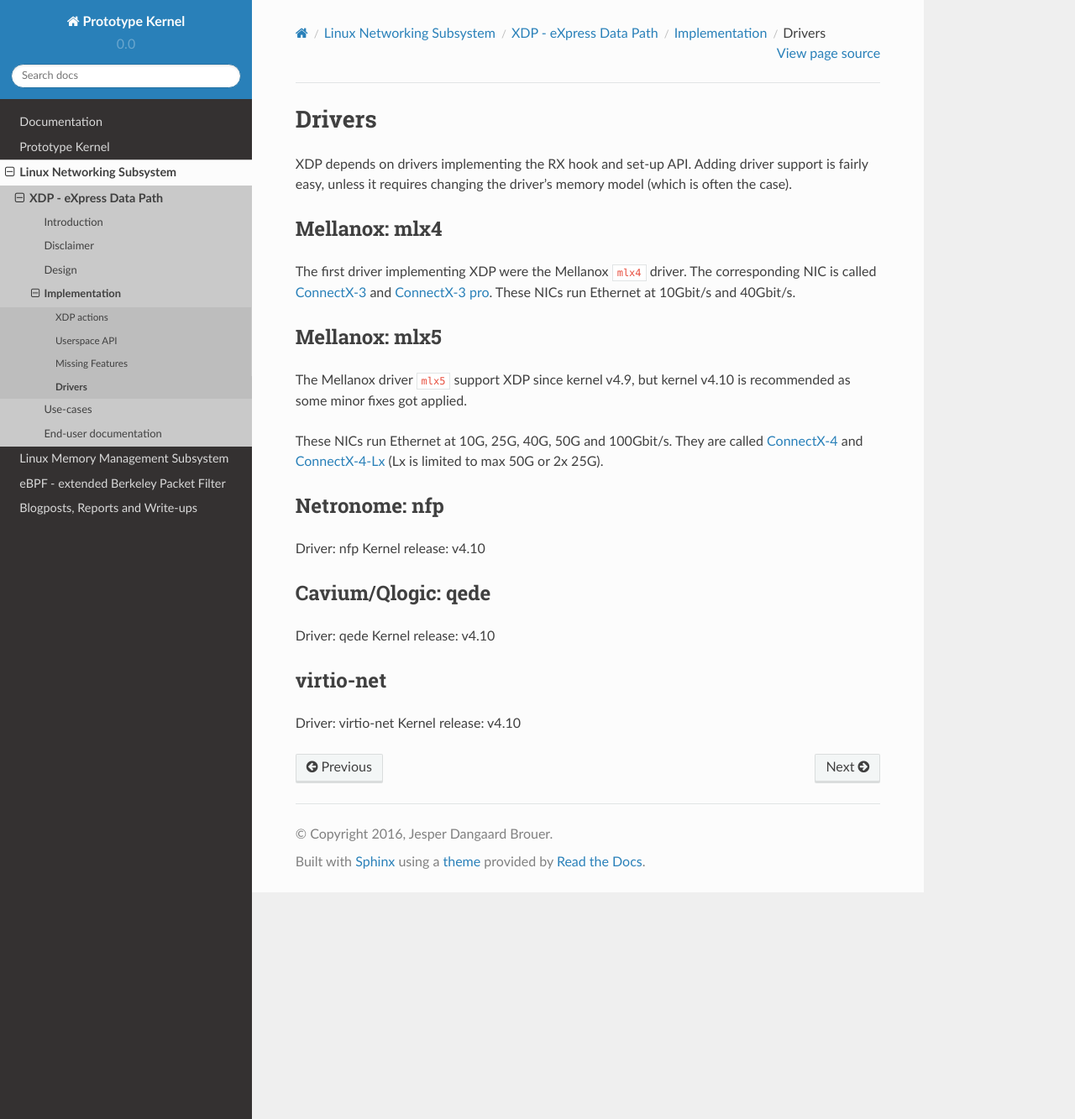
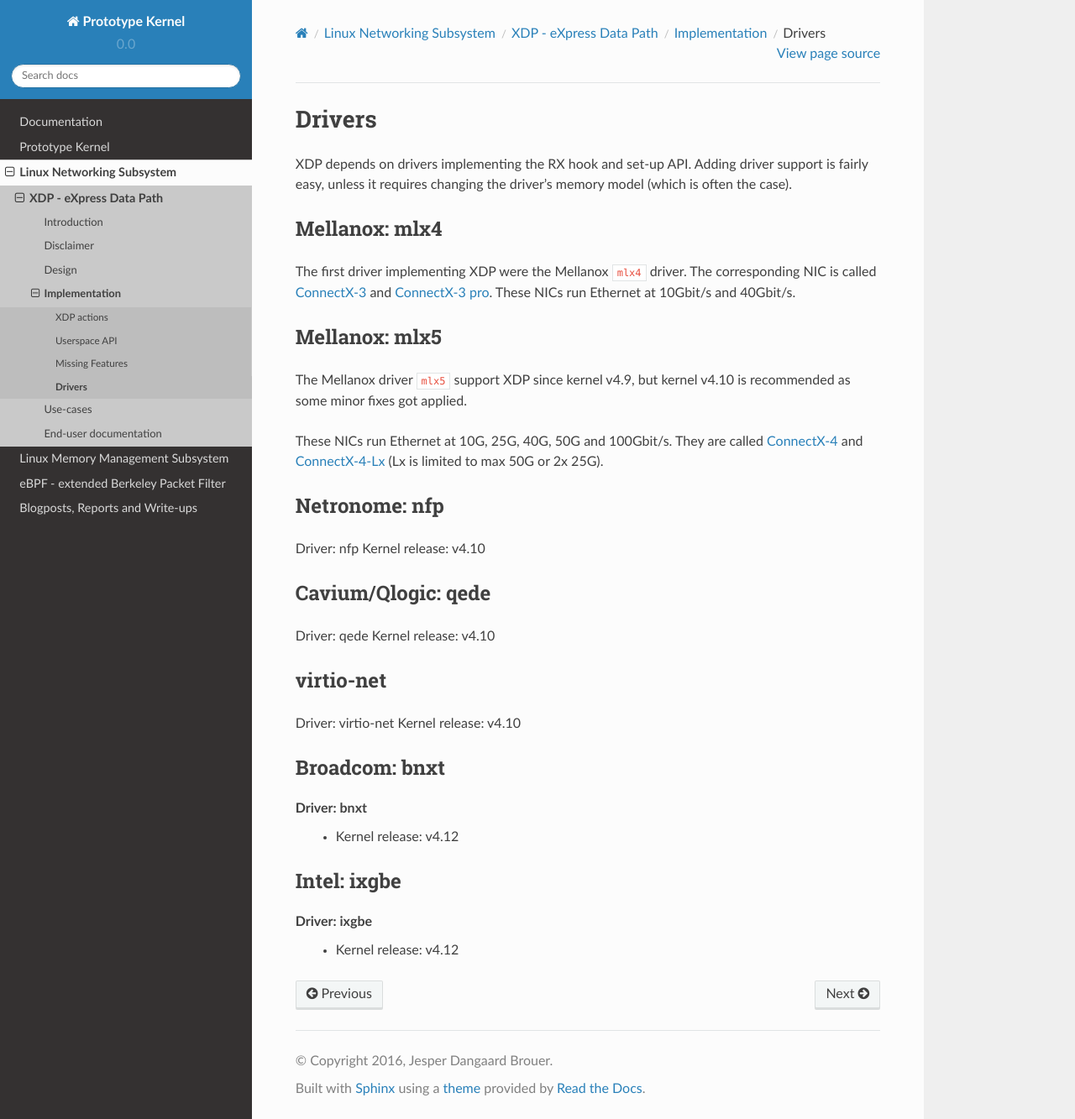
Before and after one commit to netoptimizer/prototype-kernel, a Sphinx documentation site: the page built from kernel/Documentation/networking/XDP/implementation/drivers.rst, in a window 1280 px wide and 1333 px high. Shown: the whole window at 84% size. Built offline with Sphinx 7.4.7 and the Read the Docs theme 2.0.0, drawn with Linux system fonts in a browser that asks for light colours.

Commit message:
docs: two new XDP drivers, Broadcom(bnxt) and Intel(ixgbe)
In upcoming kernel release v4.12 two more drivers got XDP support.

Signed-off-by: Jesper Dangaard Brouer <brouer@redhat.com>

```diff
--- a/kernel/Documentation/networking/XDP/implementation/drivers.rst
+++ b/kernel/Documentation/networking/XDP/implementation/drivers.rst
@@ -56,3 +56,15 @@
 
 Driver: virtio-net
 Kernel release: v4.10
+
+Broadcom: bnxt
+==============
+
+Driver: bnxt
+ * Kernel release: v4.12
+
+Intel: ixgbe
+============
+
+Driver: ixgbe
+ * Kernel release: v4.12
```
